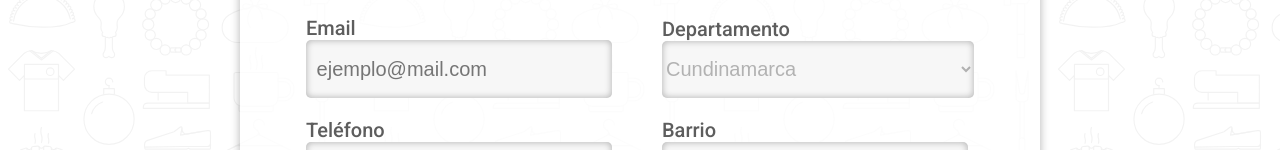
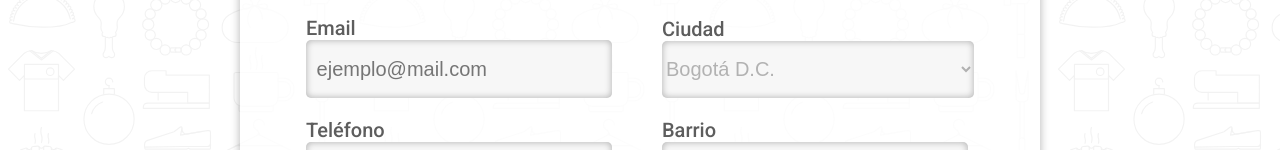
Before and after one commit to robjalkh/SeLeTiene-Web, a plain HTML site: page validate.html in a window 1280 px wide. Shown: the part 390-540 px from the top of the page. Drawn offline with Linux system fonts and the light colour scheme.

Commit message:
Corrección validare
Campo de ‘Departamento’ por ‘Ciudad’

```diff
--- a/validate.html
+++ b/validate.html
@@ -40,10 +40,10 @@
 				  <input type="tel" placeholder=" Ej. 300 555 55 55" />
 				</div>
 				<div>
-					<label>Departamento</label>
+					<label>Ciudad</label>
 					<br>
 					<select class="combo"name="thelist" onChange="combo(this, 'theinput')" onMouseOut="comboInit(this, 'theinput')" >
-						<option>Cundinamarca</option>
+						<option>Bogotá D.C.</option>
 						<option>Opción 2</option>
 						<option>Opción 3</option>
 					</select>
```
